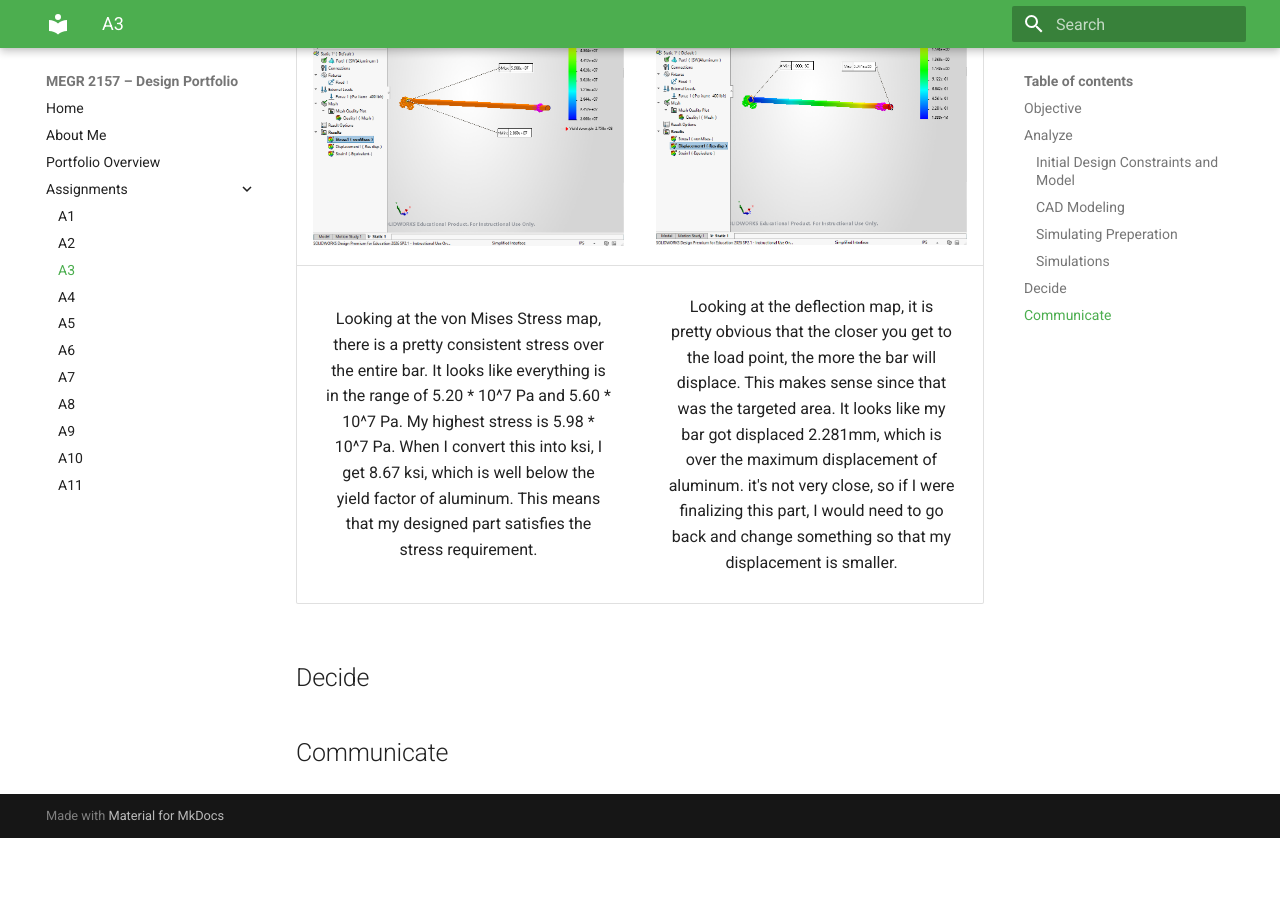
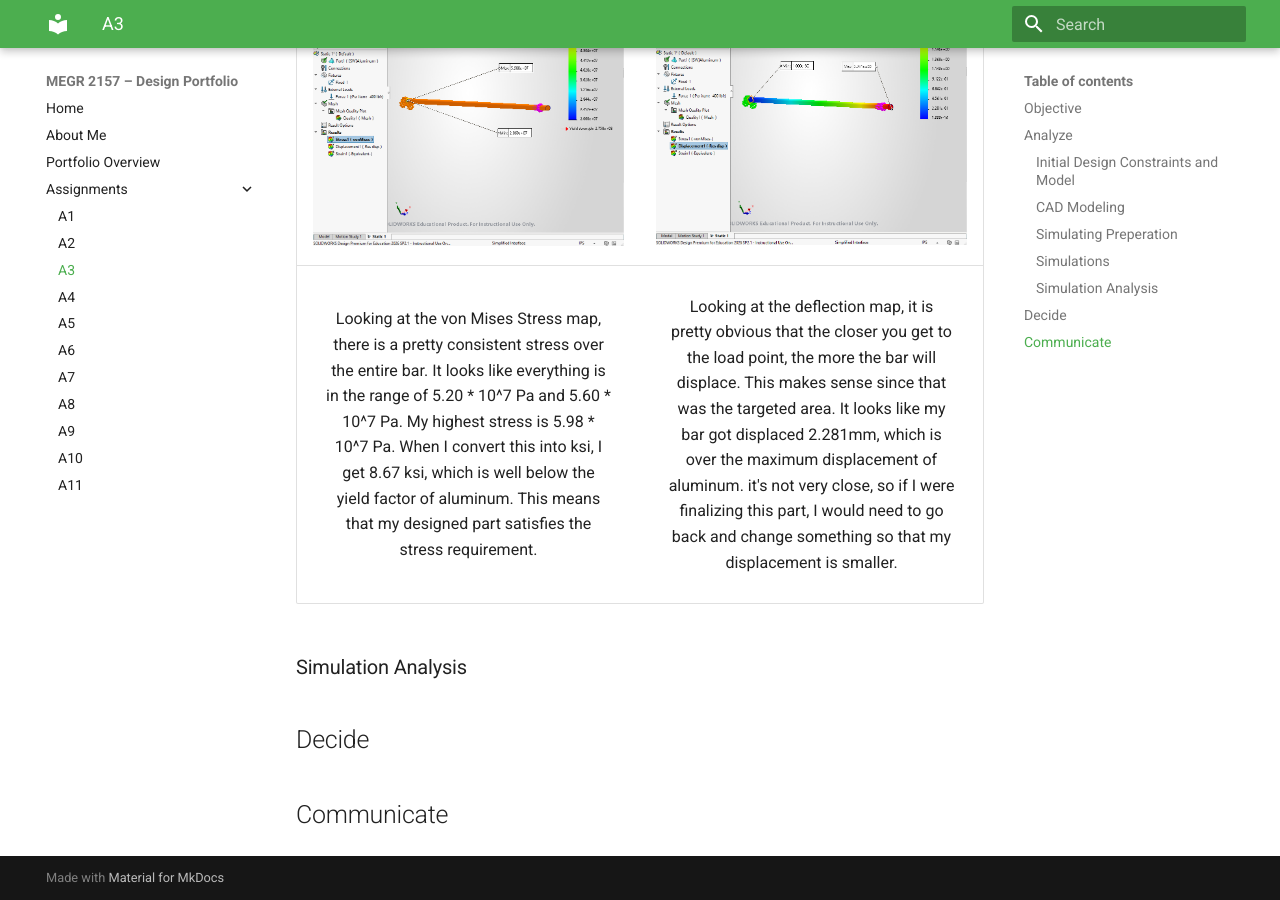
Before and after one commit to AndyChwalik/megr2157-portfolio, an MkDocs documentation site: the page built from docs/assignments/A03/index.md, in a window 1280 px wide and 900 px high, scrolled down 5511 px. Built offline with MkDocs 1.6.1 and Material for MkDocs 9.7.7, drawn with Linux system fonts in a browser that asks for light colours; before the commit the page ends 6349 px from its top, so only the background shows below that.

Commit message:
Update index.md

```diff
--- a/docs/assignments/A03/index.md
+++ b/docs/assignments/A03/index.md
@@ -149,6 +149,10 @@ My main attention is going to be on the von Mises Stress map to see if my design
   </tr>
 </table>
 
+### Simulation Analysis
+
+
+
 ## Decide
 
 
```
